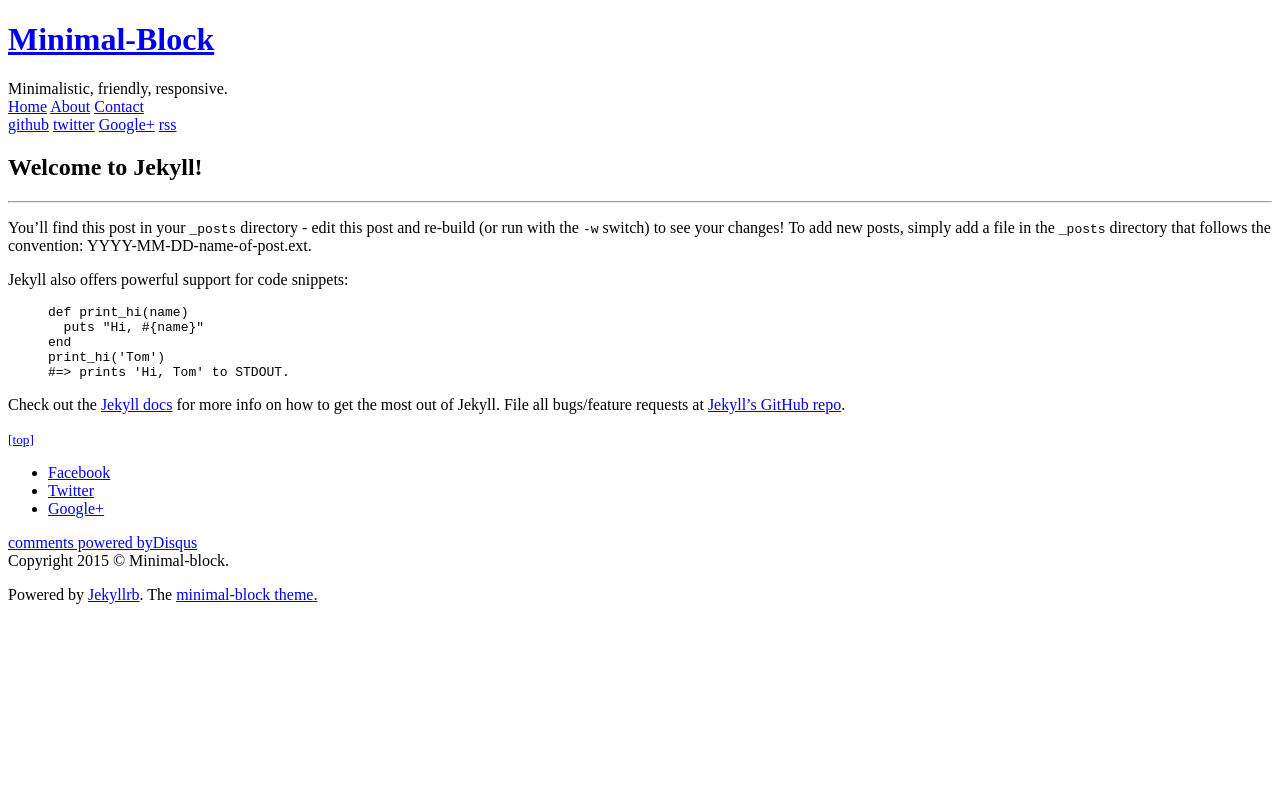
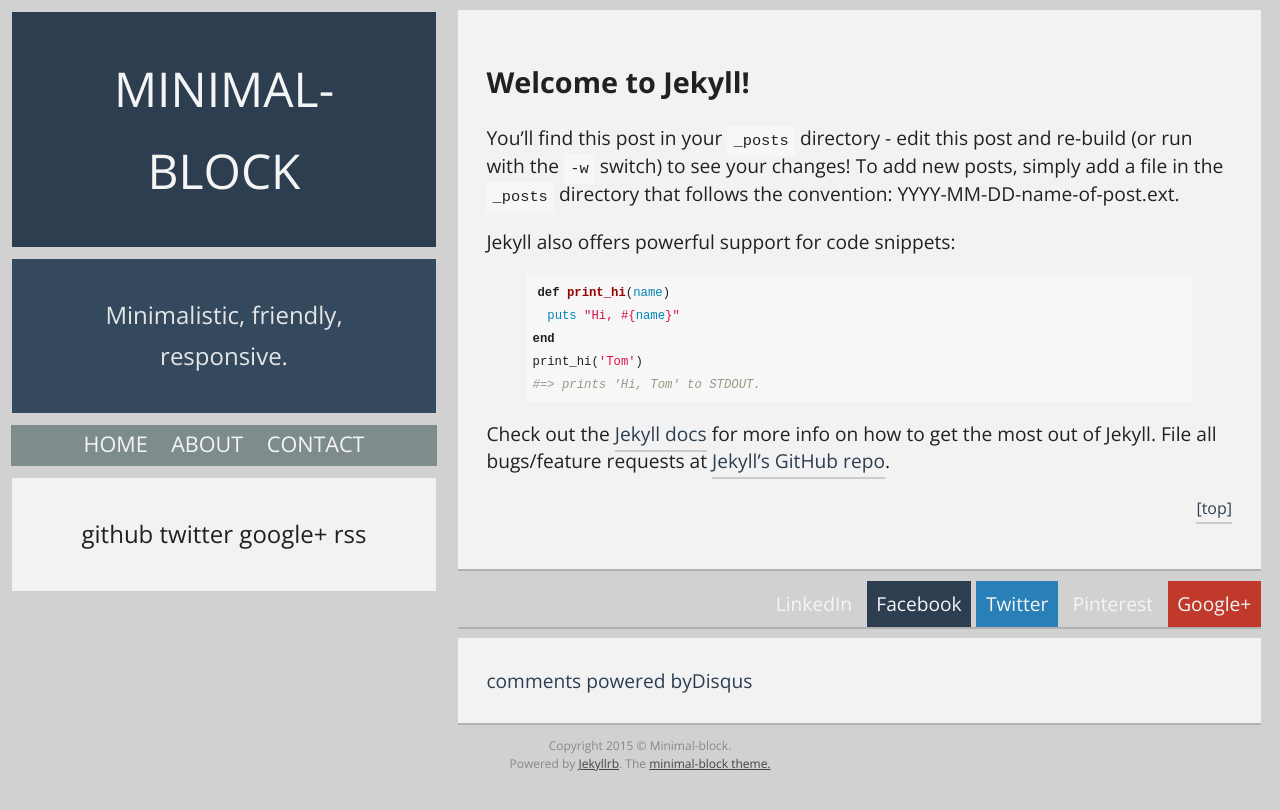
Before and after one commit to drvy/minimal-block, a Jekyll site: the page built from _posts/2015-01-02-welcome-to-jekyll.md, in a window 1280 px wide. Shown: the top 810 px of the page. Built offline with Jekyll 4.4.1, drawn with Linux system fonts in a browser that asks for light colours; comment, search, counter and statistics services are not loaded.

Commit message:
:heavy_check_mark: Increase modularity and update Settings for Jekill 3.x

```diff
--- a/_config.yml
+++ b/_config.yml
@@ -1,20 +1,47 @@
+#------------------------------------------------------------------------------
 # General
-name: Minimal-Block
+#------------------------------------------------------------------------------
+name: "Minimal-Block"
 description: "Minimalistic, friendly, responsive."
+language: "en"
+
 url: http://localhost:4000
+baseurl: ''
 
+#------------------------------------------------------------------------------
+# Markdown processor and code highlighting
+#------------------------------------------------------------------------------
 markdown: kramdown
+markdown_ext: "markdown,mkdown,mkdn,mkd,md"
 highlighter: rouge
 
-paginate: 5
+kramdown:
+  input: GFM
+  syntax_highlighter: rouge
+
+#------------------------------------------------------------------------------
+# Pagination and friendly URLs
+#------------------------------------------------------------------------------
+paginate: 1
+paginate_path: /page-:num
 permalink: /:title
 
-# Social share and comments.
+#------------------------------------------------------------------------------
+# Social sharing, comments and RSS.
+#------------------------------------------------------------------------------
 disqus-id: yourusername
+
+enable-share: true
 twitter: yourusername
 github: yourusername
 google: +yourusername
 
-# RSS feed
 rss-feed-limit: 10
-rss-show-full: "no"
+rss-show-full: false
+
+#------------------------------------------------------------------------------
+# Configuration, plugins, gems, etc..
+#------------------------------------------------------------------------------
+source: .
+destination: ./_site
+gems: ['jekyll-paginate']
--- /dev/null
+++ b/_includes/comments.html
@@ -0,0 +1,17 @@
+<div class='module color-3'>
+        <div id='disqus_thread'></div>
+
+        <script type='text/javascript'>
+            var disqus_shortname = '{{ site.disqus-id }}';
+            (function () {
+                var dsq = document.createElement('script');
+                dsq.type = 'text/javascript';
+                dsq.async = true;
+                dsq.src = '//' + disqus_shortname + '.disqus.com/embed.js';
+                (document.getElementsByTagName('head')[0] || document.getElementsByTagName('body')[0]).appendChild(dsq);
+            })();
+        </script>
+
+        <noscript>Please enable JavaScript to view the <a href='http://disqus.com/?ref_noscript'> comments.</a></noscript>
+        <a href='http://disqus.com' class='dsq-brlink'>comments powered by<span class='logo-disqus'>Disqus</span></a>
+</div>
--- /dev/null
+++ b/_includes/share.html
@@ -0,0 +1,23 @@
+<div class='social module'>
+    <ul>
+        {% if page.shortUrl != null %}
+            {% assign url = page.shortUrl %}
+        {% else %}
+            {% capture url %}{{ site.url | append: site.baseurl }}{{ page.url }}{% endcapture %}
+        {% endif %}
+
+        {% assign stitle = (page.title | uri_escape) %}
+
+        {% assign stag = '' %}
+        {% for tag in page.tags %}
+            {% capture stag %}{{ stag }}{{ tag }},{% endcapture %}
+        {% endfor %}
+        {% assign stag = (stag | uri_escape) %}
+
+        <li class='li'><a target='_blank' title='' href='//www.linkedin.com/shareArticle?url={{ url }}%26title={{ stitle }}'>LinkedIn</a></li>
+        <li class='fb'><a target='_blank' title='' href='//www.facebook.com/sharer/sharer.php?t={{ stitle }}%26u={{ url }}'>Facebook</a></li>
+        <li class='tw'><a target='_blank' title='' href='//twitter.com/intent/tweet?text={{ stitle }}%26url={{ url }}%26via={{ site.social.twitter }}%26hashtags={{ stag }}'>Twitter</a></li>
+        <li class='pi'><a target='_blank' title='' href='//www.linkedin.com/shareArticle?url={{ url }}%26title={{ stitle }}'>Pinterest</a></li>
+        <li class='gp'><a target='_blank' title='' href='//plus.google.com/share?url={{ url }}'>Google+</a></li>
+    </ul>
+</div>
--- a/_layouts/default.html
+++ b/_layouts/default.html
@@ -1,52 +1,57 @@
 <!DOCTYPE html>
-<html lang="es">
+<html lang='{{ site.language }}'>
 
 <head>
-    <meta charset="utf-8">
+    <meta charset='utf-8'>
     <title>
-        {% if page.title %} {{ page.title }}
-        {% else %} {{ site.name }} &mdash; {{ site.description }}
+        {% if page.title %}
+            {{ page.title }}
+        {% else %}
+            {{ site.name }} &mdash; {{ site.description }}
         {% endif %}
     </title>
 
-    <meta name="robots" content="index,follow">
-    <meta name="revisit-after" content="1 days">
+    <meta name='robots' content='index,follow'>
+    <meta name='revisit-after' content='1 days'>
 
-    <meta name="viewport" content="width=device-width, initial-scale=1">
-    <meta name="HandheldFriendly" content="True">
-    <meta name="MobileOptimized" content="320">
-    <meta http-equiv="X-UA-Compatible" content="IE=edge,chrome=1">
-    <meta http-equiv="cleartype" content="on">
+    <meta name='viewport' content='width=device-width, initial-scale=1'>
+    <meta name='HandheldFriendly' content='True'>
+    <meta name='MobileOptimized' content='320'>
+    <meta http-equiv='X-UA-Compatible' content='IE=edge,chrome=1'>
+    <meta http-equiv='cleartype' content='on'>
 
-    {% if site.highlighter %} <link rel="stylesheet" href="{{ site.url }}/css/syntax.css" type='text/css'> {% endif %}
-    <link rel="stylesheet" href="{{ site.url }}/css/main.css" type='text/css'>
+    {% if site.highlighter %}
+        <link rel='stylesheet' href='{{ site.url }}/assets/css/syntax.css' type='text/css'>
+    {% endif %}
+
+    <link rel='stylesheet' href='{{ site.url }}/assets/css/main.css' type='text/css'>
     <link href='//fonts.googleapis.com/css?family=Open+Sans:300,400,700' rel='stylesheet' type='text/css'>
-    <link rel="alternate" type="application/rss+xml" title="{{ site.name }}" href="{{ site.url }}/feed.xml">
+    <link rel='alternate' type='application/rss+xml' title='{{ site.name }}' href='{{ site.url }}/feed.xml'>
 
 </head>
 
 <body>
-    <header id="top" class="main-header">
+    <header id='top' class='main-header'>
 
-        <div class="module title color-1">
-            <h1><a href="{{ site.url }}/">{{ site.name }}</a></h1>
+        <div class='module title color-1'>
+            <h1><a href='{{ site.url }}/'>{{ site.name }}</a></h1>
         </div>
 
-        <div class="module description color-2">
+        <div class='module description color-2'>
             {{ site.description }}
         </div>
 
-        <nav class="module main-menu color-4">
-            <a href="{{ site.url }}/">Home</a>
-            <a href="{{ site.url }}/about/">About</a>
-            <a href="{{ site.url }}/contact/">Contact</a>
+        <nav class='module main-menu color-4'>
+            <a href='{{ site.url }}/'>Home</a>
+            <a href='{{ site.url }}/about/'>About</a>
+            <a href='{{ site.url }}/contact/'>Contact</a>
         </nav>
 
-        <div class="module links color-3">
-            <a href="https://github.com/{{ site.github }}" title="Profile in Github" target="_blank">github</a>
-            <a href="https://twitter.com/{{ site.twitter }}" title="Profile in Twitter" target="_blank">twitter</a>
-            <a href="https://plus.google.com/{{ site.google }}" title="Profile in Google+" target="_blank">Google+</a>
-            <a href="{{ site.url }}/feed.xml" title="Suscribe to RSS" target="_blank">rss</a>
+        <div class='module links color-3'>
+            <a href='https://github.com/{{ site.github }}' title='Profile in Github' target='_blank'>github</a>
+            <a href='https://twitter.com/{{ site.twitter }}' title='Profile in Twitter' target='_blank'>twitter</a>
+            <a href='https://plus.google.com/{{ site.google }}' title='Profile in Google+' target='_blank'>Google+</a>
+            <a href='{{ site.url }}/feed.xml' title='Suscribe to RSS' target='_blank'>rss</a>
         </div>
 
     </header>
--- a/_layouts/post.html
+++ b/_layouts/post.html
@@ -2,53 +2,20 @@
 layout: default
 ---
 
-<div class="main-content">
+<div id='top' class="main-content">
 
     <article class="module color-3">
+
         <h1>{{ page.title }}{{ .shortUrl }}</h1>
-        <hr>
+        <div class='separator'></div>
+
         {{ content }}
+
         <p class="top"><small><a href="#top">[top]</a></small></p>
+
     </article>
 
-
-    <div class="social module">
-        <ul>
-
-            {% capture url %}{{ site.url }}{{ page.url }}{% endcapture %}
-
-            {% if page.shortUrl != null %}
-                {% assign url = page.shortUrl %}
-            {% endif %}
-
-            {% assign tagStr = '' %}
-            {% for tag in page.tags %}
-                {% capture tagStr %}{{ tagStr }}{{ tag }},{% endcapture %}
-            {% endfor %}
-
-            <li class="fb">
-            <a target="_blank" title="Share on Facebook" href="https://www.facebook.com/sharer/sharer.php?t={{ page.title }}&u={{ url }}">Facebook</a></li>
-            <li class="tw"><a target="_blank" title="Share on Twitter" href="https://twitter.com/intent/tweet?text={{ page.title }}&url={{ url }}&via={{ site.twitter }}&hashtags={{ tagStr }}">Twitter</a></li>
-            <li class="gp"><a target="_blank" title="Share on Google+" href="https://plus.google.com/share?url={{ url }}">Google+</a></li>
-        </ul>
-    </div>
-
-{% if site.disqus-id %}
-<div class="module color-3">
-        <div id="disqus_thread"></div>
-        <script type="text/javascript">
-            var disqus_shortname = '{{ site.disqus-id }}';
-            (function () {
-                var dsq = document.createElement('script');
-                dsq.type = 'text/javascript';
-                dsq.async = true;
-                dsq.src = '//' + disqus_shortname + '.disqus.com/embed.js';
-                (document.getElementsByTagName('head')[0] || document.getElementsByTagName('body')[0]).appendChild(dsq);
-            })();
-        </script>
-        <noscript>Please enable JavaScript to view the <a href="http://disqus.com/?ref_noscript"> comments.</a></noscript>
-        <a href="http://disqus.com" class="dsq-brlink">comments powered by<span class="logo-disqus">Disqus</span></a>
-</div>
-{% endif %}
+    {% if site.enable-share %} {% include share.html %} {% endif %}
+    {% if site.disqus-id %} {% include comments.html %} {% endif %}
 
 </div>
```
Also changed, not shown: _layouts/index.html (+5 -3 lines).
